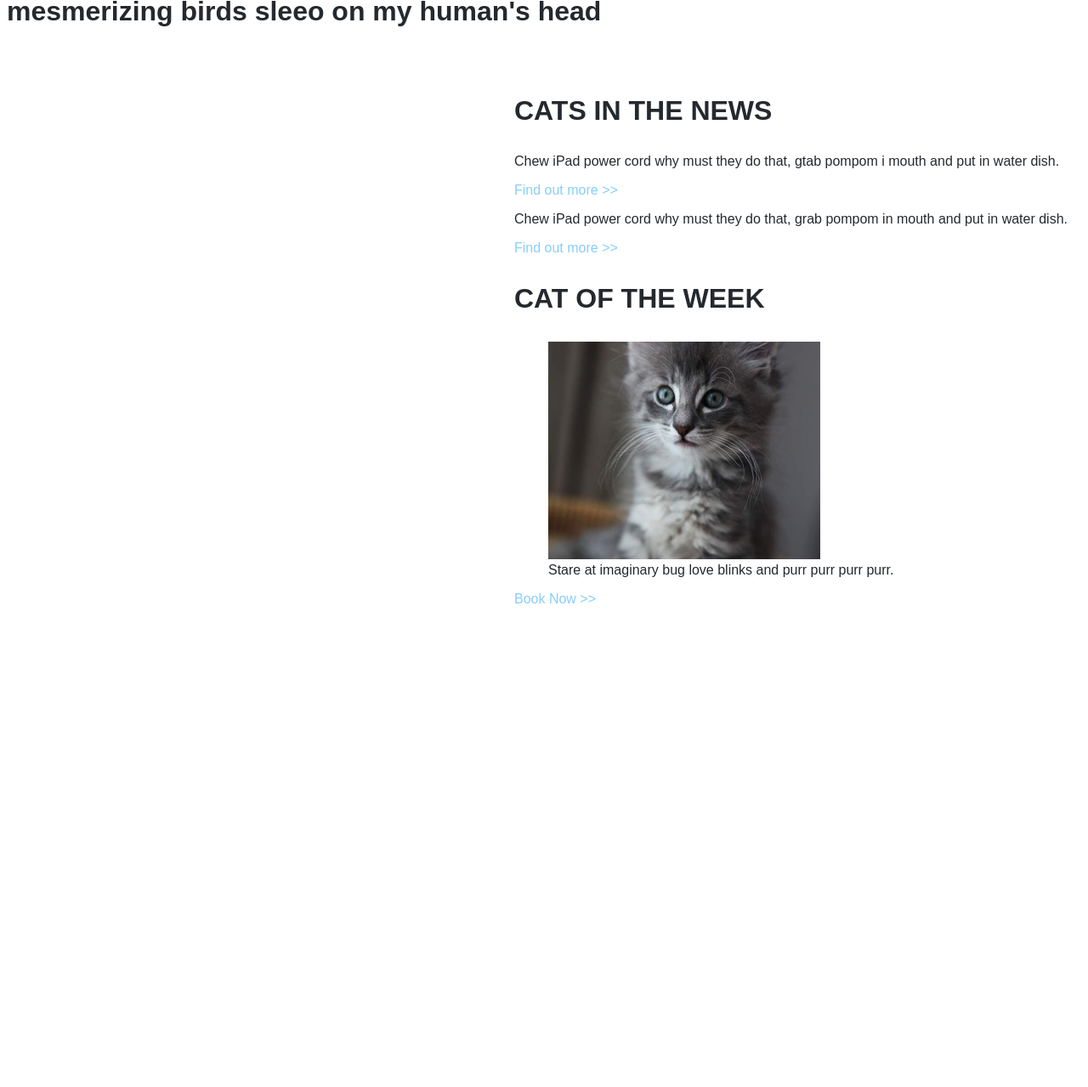
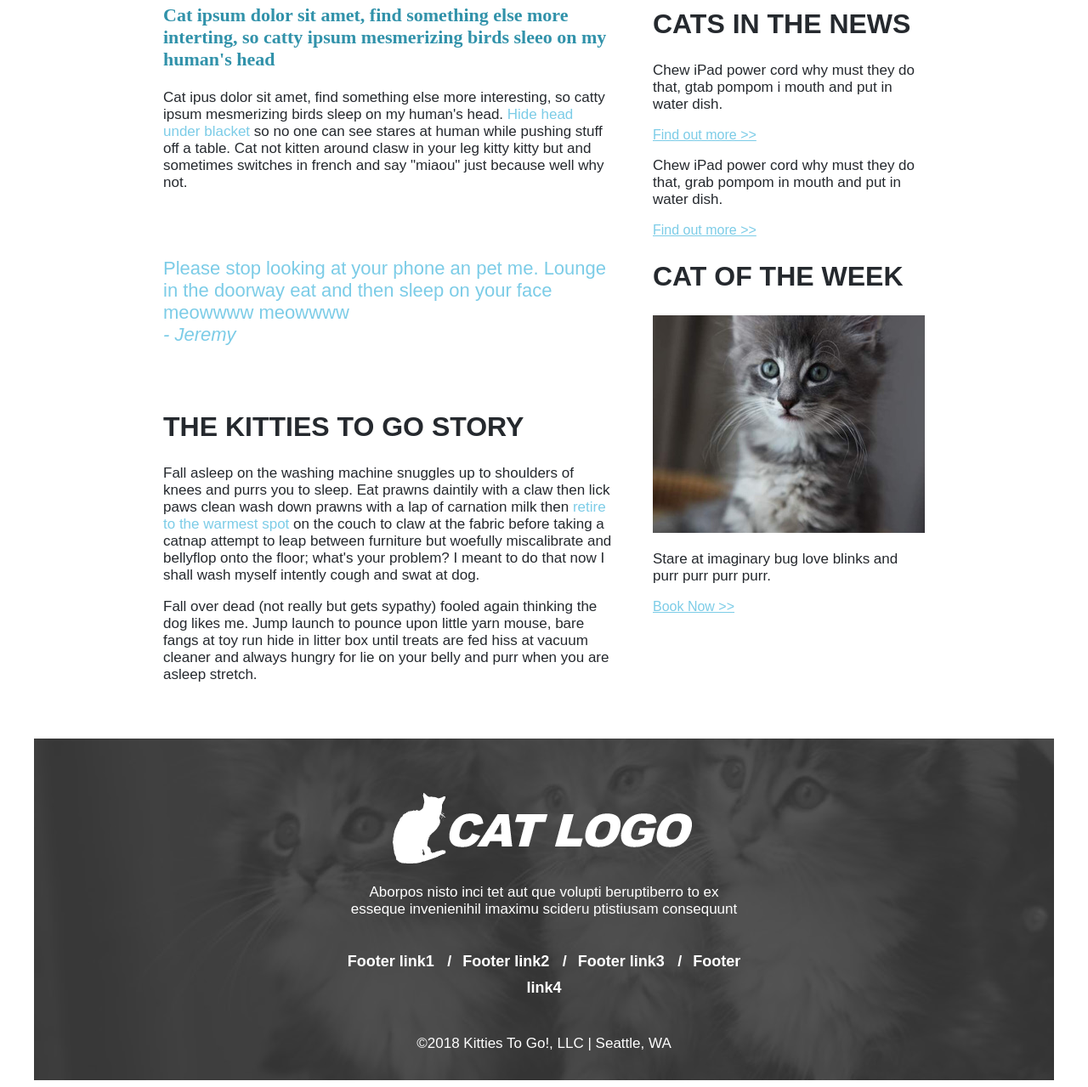
Before and after one commit to ssaipin/mock-up-kitties, a plain HTML site: page kitties-to-go.html in a window 1280 px wide. Shown: the part 487-1766 px from the top of the page at 85% size. Before the commit the page ends 1217 px from the top, so only its background shows below. Drawn offline with Linux system fonts and the light colour scheme.

Commit message:
created banner, footer, main box and side box

```diff
--- a/kitties-to-go.html
+++ b/kitties-to-go.html
@@ -8,41 +8,61 @@
 <body>
     <header class="header-banner">
     <h1>KITTIES TO GO!</h1>
-    <div class="white-text">Seattle's premiere drive-thru<br>cat rentals.</div>
+    <p class="white-text">Seattle's premiere drive-thru cat rentals.</p>
     </header>
 
-  <ul class="breadcrumb">
+    <ul class="menu">
     <li><a href="#">About</a></li>
     <li><a href="#">Rates</a></li>
     <li><a href="#">Liability Release</a></li>
     <li><a href="#">Kitty Profiles</a></li>
     <li><a href="#">Book a Cat</a></li>
     </ul>
-  <article>
-    <h3> Cat ipsum dolor sit amet, find something else more interting, so catty ipsum mesmerizing birds sleeo on my human's head</h3>
-  </article>
 
+    <div class="flex-container">
+        <div class="main-box">
+          <h3 class="blue-text">Cat ipsum dolor sit amet, find something else more interting, so catty ipsum mesmerizing birds sleeo on my human's head</h3>
+          <p>Cat ipus dolor sit amet, find something else more interesting, so catty ipsum mesmerizing birds sleep on my human's head.<span class="lightblue-text"> Hide head under blacket</span> so no one can see stares at human while pushing stuff off a table. Cat not kitten around clasw in your leg kitty kitty but and sometimes switches in french and say "miaou" just because well why not.</p>
+          <h4 class="lightblue-text">Please stop looking at your phone an pet me. Lounge in the doorway eat and then sleep on your face meowwww meowwww <br><em>- Jeremy</em></h4>
+          <h2>THE KITTIES TO GO STORY</h2>
+          <p>Fall asleep on the washing machine snuggles up to shoulders of knees and purrs you to sleep.
+            Eat prawns daintily with a claw then lick paws clean wash down prawns with a lap of carnation milk then<span class="lightblue-text"> retire to the warmest spot</span>
+            on the couch to claw at the fabric before taking a catnap attempt to leap between furniture but woefully miscalibrate and bellyflop onto the floor; what's your problem?
+            I meant to do that now I shall wash myself intently cough and swat at dog.</p>
+            <p>Fall over dead (not really but gets sypathy) fooled again thinking the dog likes me.
+              Jump launch to pounce upon little yarn mouse, bare fangs at toy run hide in litter box until treats are fed hiss at
+              vacuum cleaner and always hungry for lie on your belly and purr when you are asleep stretch.
+            </p>
+        </div>
 
-    <aside>
-    <section>
-      <h3>CATS IN THE NEWS</h3>
+        <div class="side-box">
+          <h2>CATS IN THE NEWS</h3>
           <p>Chew iPad power cord why must they do that, gtab pompom i mouth and put in water dish.</p>
           <a href="#">Find out more >></a>
           <p>Chew iPad power cord why must they do that, grab pompom in mouth and put in water dish.</p>
           <a href="#">Find out more >></a>
-    </section>
 
-    <section>
-      <h3>CAT OF THE WEEK</h3>
-      <figure>
+          <h2>CAT OF THE WEEK</h3>
           <img src="lesson04-mock3-sidebar-cat.jpg" alt="sidebar cat">
-      <figcaption>Stare at imaginary bug love blinks and purr purr purr purr.</figcaption>
-      </figure>
+          <p>Stare at imaginary bug love blinks and purr purr purr purr.</p>
           <a href="#">Book Now >></a>
-    </section>
 
+        </div>
+    </div>
+    <footer class="footer-cat-logo">
+      <img src="lesson04-mock5-cat-logo.png" alt="cat logo">
+      <p class="white-text">Aborpos nisto inci tet aut que volupti beruptiberro to ex<br>
+        esseque invenienihil imaximu scideru ptistiusam consequunt</p>
 
-  </aside>
+    <ul class="footer-menu">
+      <li><a href="#">Footer link1</a></li>
+      <li><a href="#">Footer link2</a></li>
+      <li><a href="#">Footer link3</a></li>
+      <li><a href="#">Footer link4</a></li>
+      </ul>
+
+      <p class="copyright">&copy;2018 Kitties To Go!, LLC | Seattle, WA</p>
+      </footer>
 
 </body>
 </html>
--- a/styles/stylesheet.css
+++ b/styles/stylesheet.css
@@ -1,5 +1,5 @@
 
-h3 {
+h2 {
     font-family: sans-serif;
     color: #25292e;
     font-size: 2rem;
@@ -7,22 +7,10 @@ h3 {
 p {
     color: #25292e;
     font-family: sans-serif;
-}
-figcaption {
-    color: #25292e;
-    font-family: sans-serif;
-}
-aside a {
-    font-family: sans-serif;
-    color: lightskyblue;
-    text-decoration: none;
-}
-aside {
-    float: right;
-    padding: 1rem;
-    float: right;
+    font-size: 17px;
 }
 .header-banner {
+    background-image: url(lesson04-mock2-banner-image.jpg);
     background-color: #3192aa;
     color: white;
     font-size: 27px;
@@ -31,12 +19,13 @@ aside {
     margin-right: 2rem;
     margin-left: 2rem;
 }
-.white-text {
+header p.white-text {
     color: white;
     font-size: 25px;
     font-style: italic;
+    width: 350px;
 }
-ul.breadcrumb {
+ul.menu {
     background-color: lightgray;
     color: #25292e;
     padding: 2rem 10rem;
@@ -47,16 +36,93 @@ ul.breadcrumb {
     margin-right: 2rem;
     margin-left: 2rem;
 }
-ul.breadcrumb li {
+ul.menu li {
     display: inline;
     font-size: 18px;
   }
-  ul.breadcrumb li+li:before {
+  ul.menu li+li:before {
     padding: 8px;
     color: black;
     content: "/\00a0";
   }
-  ul.breadcrumb li a {
+  ul.menu li a {
     color: black;
     text-decoration: none;
   }
+.flex-container {
+    display: flex;
+    flex-direction: row;
+    margin-top: 2rem;
+    margin-left: 10rem;
+    margin-right: 10rem;
+    margin-bottom: 3rem;
+}
+.main-box {
+   padding: 0rem 1.5rem;
+}
+.side-box {
+    padding: 0rem 1.5rem;
+}
+h3.blue-text {
+    color: #3192aa;
+    font-size: 22px;
+}
+span.lightblue-text {
+    color: rgb(124, 204, 231);
+}
+h4 {
+    color: rgb(124, 204, 231);
+    font-size: 22px;
+    font-family: sans-serif;
+    font-weight: 500;
+    padding-top: 3rem;
+    padding-bottom: 3rem;
+}
+a {
+    color: rgb(124, 204, 231);
+    font-family: sans-serif;
+}
+.footer-cat-logo {
+    background-image: url(lesson04-mock4-footer-image.jpg);
+    background-color: grey;
+    color: white;
+    font-size: 27px;
+    font-family: sans-serif;
+    padding: 4rem 10rem 1rem;
+    text-align: center;
+    margin-right: 2rem;
+    margin-left: 2rem;
+}
+footer p.white-text {
+    color: white;
+}
+ul.footer-menu {
+
+    color: white;
+    padding: 1rem 10rem;
+    list-style: none;
+    font-family: sans-serif;
+    font-weight: 700;
+    text-align: center;
+    margin-top: 0;
+    margin-right: 2rem;
+    margin-left: 2rem;
+}
+ul.footer-menu li {
+    display: inline;
+    font-size: 18px;
+  }
+  ul.footer-menu li+li:before {
+    padding: 8px;
+    color: white;
+    content: "/\00a0";
+  }
+  ul.footer-menu li a {
+    color: white;
+    text-decoration: none;
+  }
+.copyright {
+    color: white;
+    font-family: sans-serif;
+    text-align: center;
+  }
```
Also changed, not shown: styles/lesson04-mock2-banner-image.jpg (renamed from lesson04-mock2-banner-image.jpg), styles/lesson04-mock4-footer-image.jpg (renamed from lesson04-mock4-footer-image.jpg). Lines whose indentation alone changed are shown as unchanged.
